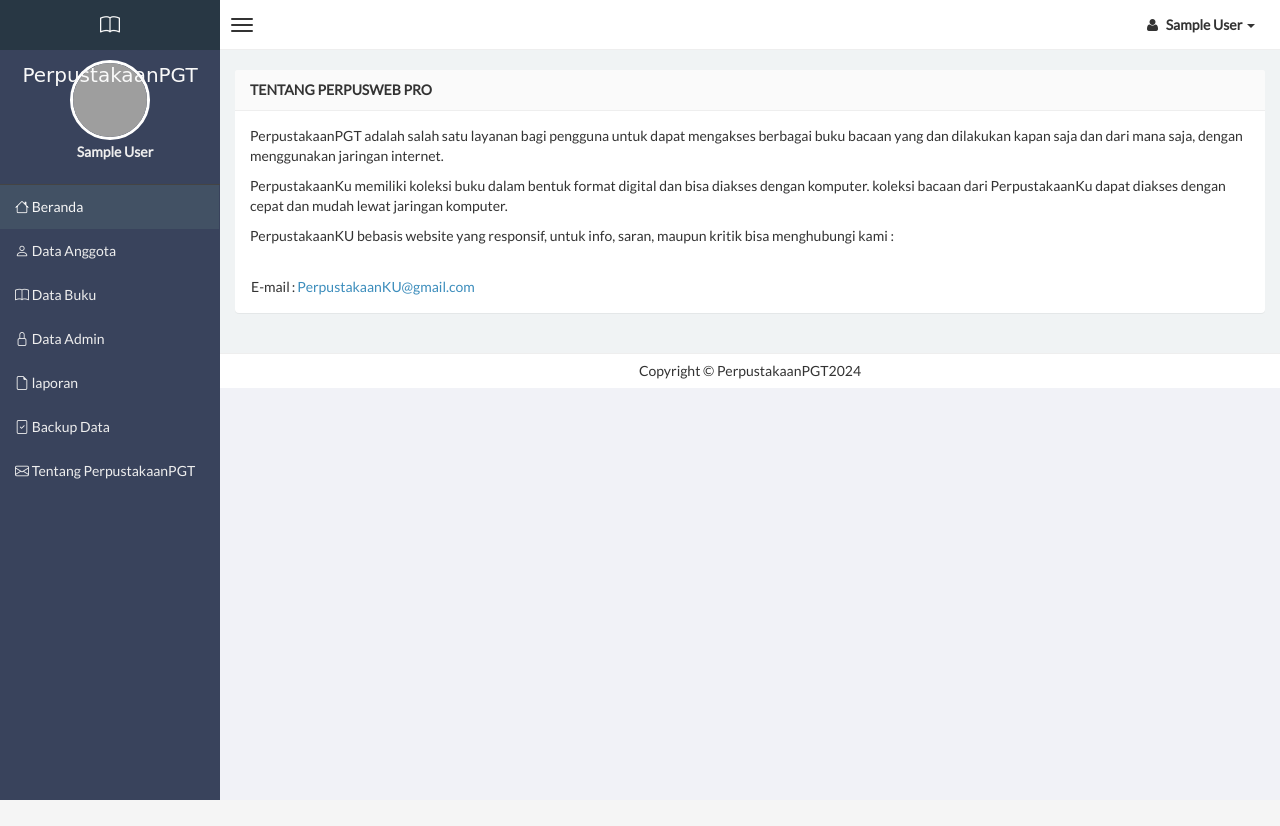
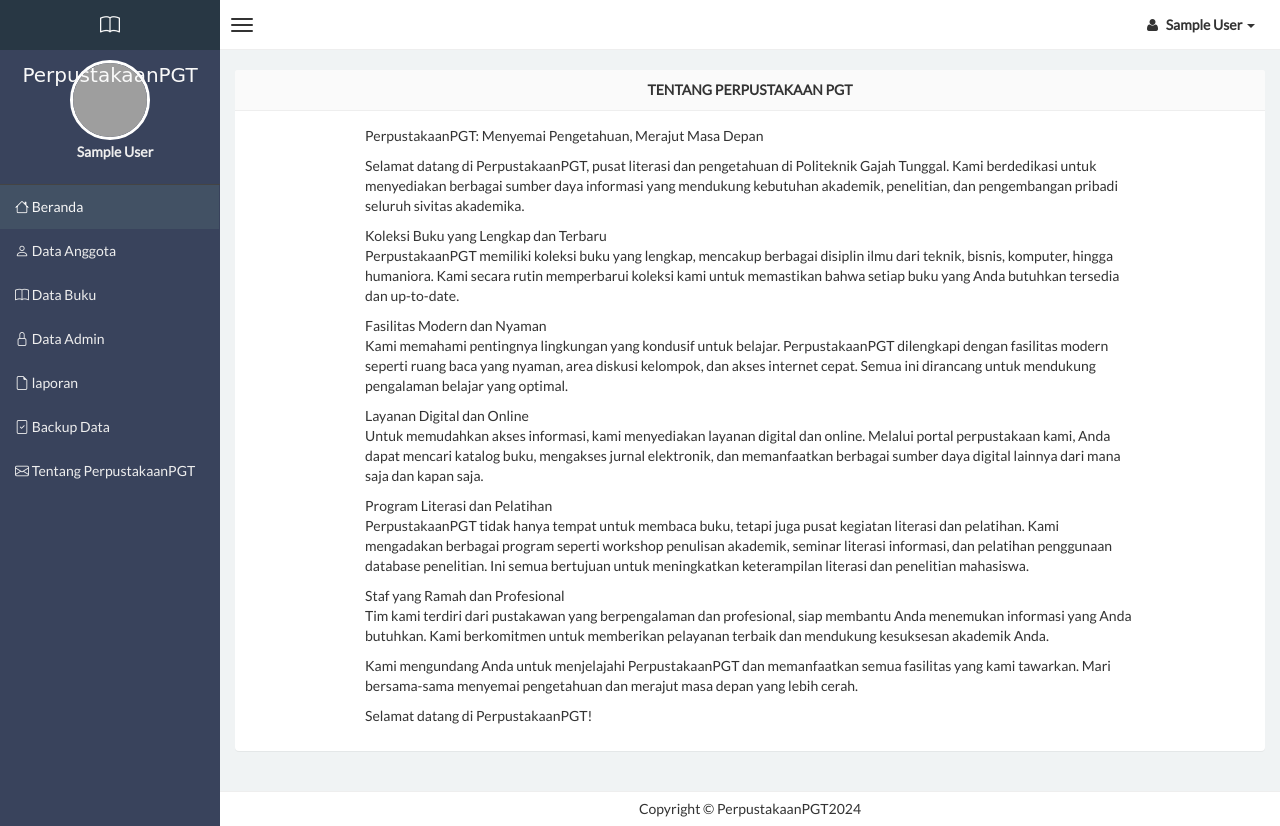
Before and after one commit to Freksa26/perpuspgt1, a PHP site: page /admin/tentang.php in a window 1280 px wide. Before the commit the page ends 800 px from the top, so only its background shows below. Run offline with PHP 8.4, Linux system fonts and the light colour scheme; the visitor is signed in with stand-in values (Sample User, id 1); some libraries are stand-ins or nearby versions; grey boxes are pictures that could not be loaded.

Commit message:
ubah tampilan tentang
isi deskripsi

```diff
--- a/admin/tentang.php
+++ b/admin/tentang.php
@@ -154,31 +154,43 @@ if (empty($_SESSION['username'])) {
             <!-- Main content -->
             <section class="content">
 
-                <div class="row">
+            <div class="row">
                     <div class="col-xs-12">
                         <div class="panel">
-                            <header class="panel-heading">
-                                <b>Tentang PerPusWeb Pro</b>
+                        <div class="panel-heading text-center">
+                            <b>Tentang Perpustakaan PGT</b>
+                        </div>
 
-                            </header>
                             <!-- <div class="box-header"> -->
                             <!-- <h3 class="box-title">Responsive Hover Table</h3> -->
 
                             <!-- </div> -->
-                            <div class="panel-body table-responsive">
-                                <p> PerpustakaanPGT adalah salah satu layanan bagi pengguna untuk dapat mengakses berbagai buku bacaan yang dan dilakukan kapan saja dan dari mana saja, dengan menggunakan jaringan internet.</p>
-                                <p> PerpustakaanKu memiliki koleksi buku dalam bentuk format digital dan bisa diakses dengan komputer. koleksi bacaan dari PerpustakaanKu dapat diakses dengan cepat dan mudah lewat jaringan komputer.</p>
-                                <p> PerpustakaanKU bebasis website yang responsif, untuk info, saran, maupun kritik bisa menghubungi kami :</p>
-                                <table>
-                                    <tr>
-                                        <td>E-mail</td>
-                                        <td>:</td>
-                                        <td><a href="sisteminformasi494@gmail.com">PerpustakaanKU@gmail.com</a></td>
-                                    </tr>
-                                    <br />
+                        <div class="panel-body table-responsive" style="max-width: 800px; margin: 0 auto;">
+                            <p>PerpustakaanPGT: Menyemai Pengetahuan, Merajut Masa Depan</p>
+                            <p>Selamat datang di PerpustakaanPGT, pusat literasi dan pengetahuan di Politeknik Gajah Tunggal. Kami berdedikasi untuk menyediakan berbagai sumber daya informasi yang mendukung kebutuhan akademik, penelitian, dan pengembangan pribadi seluruh sivitas akademika.</p>
 
-                                </table>
-                            </div><!-- /.box-body -->
+                            <p>Koleksi Buku yang Lengkap dan Terbaru<br>
+                                PerpustakaanPGT memiliki koleksi buku yang lengkap, mencakup berbagai disiplin ilmu dari teknik, bisnis, komputer, hingga humaniora. Kami secara rutin memperbarui koleksi kami untuk memastikan bahwa setiap buku yang Anda butuhkan tersedia dan up-to-date.</p>
+
+                            <p>Fasilitas Modern dan Nyaman<br>
+                                Kami memahami pentingnya lingkungan yang kondusif untuk belajar. PerpustakaanPGT dilengkapi dengan fasilitas modern seperti ruang baca yang nyaman, area diskusi kelompok, dan akses internet cepat. Semua ini dirancang untuk mendukung pengalaman belajar yang optimal.</p>
+
+                            <p>Layanan Digital dan Online<br>
+                                Untuk memudahkan akses informasi, kami menyediakan layanan digital dan online. Melalui portal perpustakaan kami, Anda dapat mencari katalog buku, mengakses jurnal elektronik, dan memanfaatkan berbagai sumber daya digital lainnya dari mana saja dan kapan saja.</p>
+
+                            <p>Program Literasi dan Pelatihan<br>
+                                PerpustakaanPGT tidak hanya tempat untuk membaca buku, tetapi juga pusat kegiatan literasi dan pelatihan. Kami mengadakan berbagai program seperti workshop penulisan akademik, seminar literasi informasi, dan pelatihan penggunaan database penelitian. Ini semua bertujuan untuk meningkatkan keterampilan literasi dan penelitian mahasiswa.</p>
+
+                            <p>Staf yang Ramah dan Profesional<br>
+                                Tim kami terdiri dari pustakawan yang berpengalaman dan profesional, siap membantu Anda menemukan informasi yang Anda butuhkan. Kami berkomitmen untuk memberikan pelayanan terbaik dan mendukung kesuksesan akademik Anda.</p>
+
+                            <p>Kami mengundang Anda untuk menjelajahi PerpustakaanPGT dan memanfaatkan semua fasilitas yang kami tawarkan. Mari bersama-sama menyemai pengetahuan dan merajut masa depan yang lebih cerah.</p>
+
+                            <p>Selamat datang di PerpustakaanPGT!</p>
+
+
+                        </div>
+                        <!-- /.box-body -->
                         </div><!-- /.box -->
                     </div>
                 </div>
```
